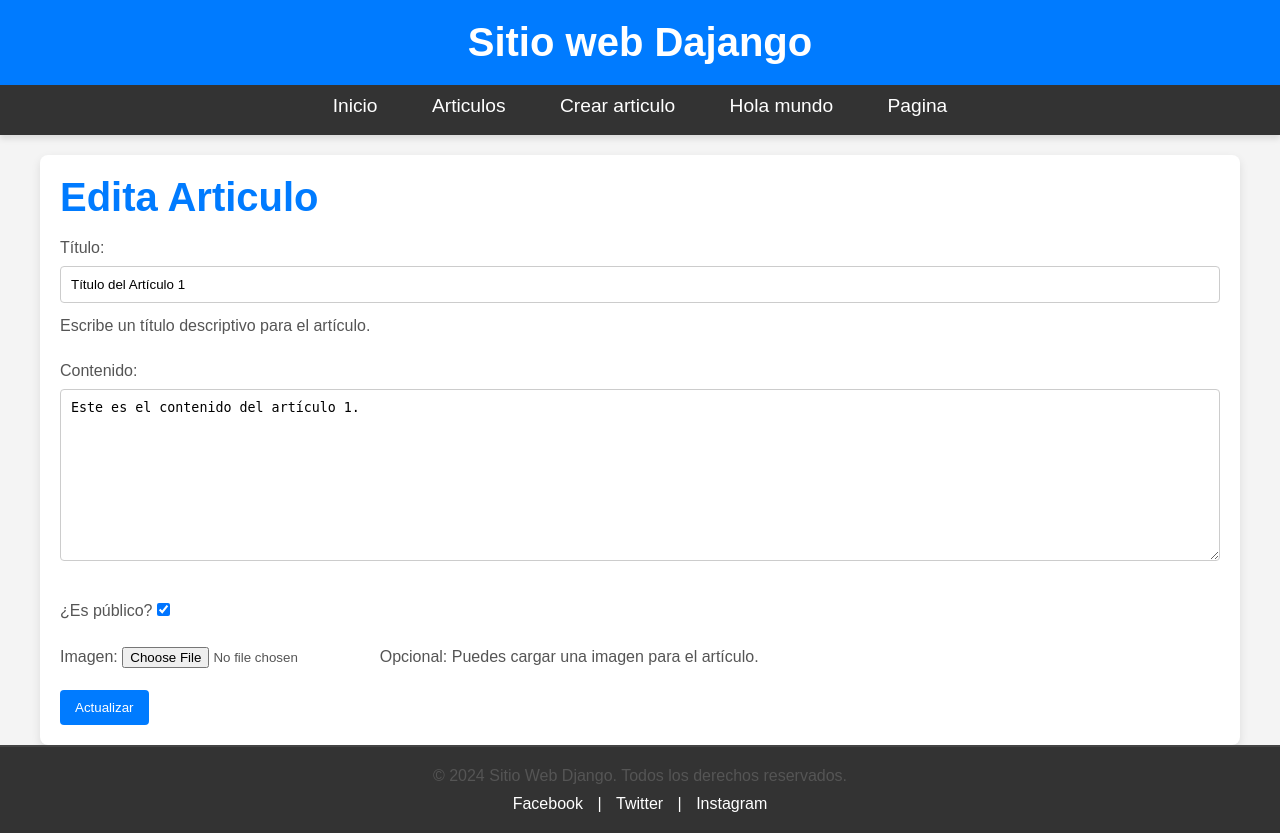
After one commit to pedro23071/python-in, a Django app: page /update-articulo/1/ in a window 1280 px wide. The commit adds this page. Run offline with Django 3.2, Linux system fonts and the light colour scheme; data comes from the database, SQL or seed files in the repository; both versions use the stored data as it was after the commit.

Commit message:
editar articulos

```diff
--- a/11_django/mi_proyecto/mi_proyecto/urls.py
+++ b/11_django/mi_proyecto/mi_proyecto/urls.py
@@ -30,5 +30,5 @@ urlpatterns = [
     path('list-articulo/', myapp_views.list_articulos, name="listar_articulos"),
     path('delete-articulo/<int:articulo_id>/', myapp_views.eliminar_articulo, name="eliminar_articulo"),
     path('create-articulo/', myapp_views.create_articulo, name="create_articulo"),
-    path('save-articulo/<int:articulo_id>/', myapp_views.save_articulo, name="save")
+    path('update-articulo/<int:articulo_id>/', myapp_views.update_artuculo, name="update_artuculo"),
 ]
--- a/11_django/mi_proyecto/myapp/forms.py
+++ b/11_django/mi_proyecto/myapp/forms.py
@@ -8,7 +8,7 @@ class ArticleForm(forms.ModelForm):
         widgets = {
             'title': forms.TextInput(attrs={'class': 'form-control', 'placeholder': 'Título del artículo'}),
             'content': forms.Textarea(attrs={'class': 'form-control', 'placeholder': 'Escribe el contenido'}),
-            'public': forms.CheckboxInput(attrs={'class': 'form-check-input'}),
+            'public': forms.CheckboxInput(attrs={'class': 'form-check-input', 'checked': True}),
             'img': forms.ClearableFileInput(attrs={'class': 'form-control-file'}),
         }
         labels = {
@@ -17,3 +17,12 @@ class ArticleForm(forms.ModelForm):
             'public': '¿Es público?',
             'img': 'Imagen',
         }
+        help_texts = {
+            'title': 'Escribe un título descriptivo para el artículo.',
+            'img': 'Opcional: Puedes cargar una imagen para el artículo.',
+        }
+        error_messages = {
+            'title': {
+                'max_length': 'El título no puede tener más de 200 caracteres.',
+            },
+        }
--- /dev/null
+++ b/11_django/mi_proyecto/myapp/templates/edit_article.html
@@ -0,0 +1,16 @@
+{% extends 'layout.html' %}
+
+
+{% block titulo %}
+    Edita Articulo
+{% endblock titulo %}
+
+
+{% block content %}
+    <h1>Edita Articulo</h1>
+    <form method="POST" enctype="multipart/form-data">
+        {% csrf_token %}
+        {{ form.as_p }} <!-- Renderiza el formulario -->
+        <button type="submit">Actualizar</button>
+    </form>
+{% endblock content %}
--- a/11_django/mi_proyecto/myapp/templates/index_articulos.html
+++ b/11_django/mi_proyecto/myapp/templates/index_articulos.html
@@ -31,6 +31,7 @@
                     <td>{{ articulo.content }}</td>
                     <td>{{ articulo.public }}</td>
                     <td>
+                        <a href="{% url 'update_artuculo' articulo_id=articulo.id %}">Editar</a>
                         <a href="{% url 'eliminar_articulo' articulo_id=articulo.id %}">Eliminar</a>
                     </td>
                 </tr>
--- a/11_django/mi_proyecto/myapp/views.py
+++ b/11_django/mi_proyecto/myapp/views.py
@@ -1,4 +1,4 @@
-from django.shortcuts import render,  HttpResponse, redirect
+from django.shortcuts import get_object_or_404, render,  HttpResponse, redirect
 from django.http import Http404
 from myapp.models import Article
 from myapp.forms import ArticleForm
@@ -47,8 +47,20 @@ def create_articulo(request):
     return render(request, 'create_articulo.html', {'form': form})
 
 
-def save_articulo(request):
-    return render(request, 'create_articulo.html')
+
+def update_artuculo(request, articulo_id):
+    article = get_object_or_404(Article, id=articulo_id)
+    if request.method == 'POST':
+        # Vincular el formulario con los datos enviados y la instancia del artículo
+        form = ArticleForm(request.POST, request.FILES, instance=article)
+        if form.is_valid():
+            form.save()  # Actualizar el artículo existente
+            return redirect('listar_articulos')  # Redirigir a otra vista (lista de artículos, por ejemplo)
+    else:
+        # Crear el formulario con la instancia del artículo
+        form = ArticleForm(instance=article)
+
+    return render(request, 'edit_article.html', {'form': form})
 
 
 def artuculo(request, articulo_id):
@@ -60,9 +72,13 @@ def artuculo(request, articulo_id):
     return HttpResponse(response)
 
 
+
+
 def list_articulos(request):
     articulos = Article.objects.all()
     return render(request, 'index_articulos.html', {'articulos': articulos})
+
+
 
 
 def editar_articulo(request, articulo_id):
@@ -75,6 +91,8 @@ def editar_articulo(request, articulo_id):
 
     return HttpResponse(f"Articulo {articulo.id} editado: {articulo.title} - {articulo.content}")
 
+
+
 def eliminar_articulo(request, articulo_id):
     try:
         articulo = Article.objects.get(id=articulo_id)
```
Also changed, not shown: 11_django/mi_proyecto/Captura_de_pantalla_2.png (added), 11_django/mi_proyecto/db.sqlite3.
